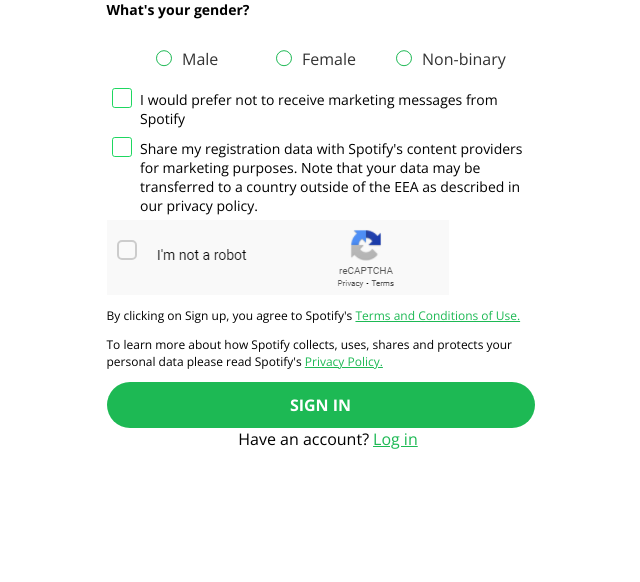
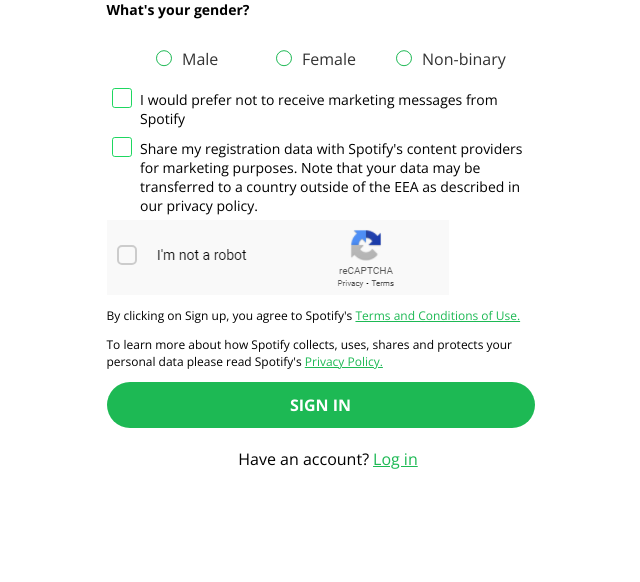
Before and after one commit to lucaperullo/Spotify-clone, a PHP site: page /signup.html in a window 1280 px wide. Shown: the part 1058-1640 px from the top of the page, without its empty margins (312-952 px from the left). Before the commit the page ends 1507 px from the top, so only its background shows below. Run offline with PHP 8.4, Linux system fonts and the light colour scheme.

Commit message:
polished login and sign up

```diff
--- a/signup.html
+++ b/signup.html
@@ -218,7 +218,7 @@
             >SIGN IN</a
           >
         </div>
-        <div>
+        <div style="margin-top: 20px">
           <span class="font-regular">Have an account?</span>
           <a class="font-regular greenlink" href="./index.html">Log in</a>
         </div>
--- a/styles/signup.css
+++ b/styles/signup.css
@@ -278,7 +278,7 @@ input[type="checkbox"]:checked + label:before {
   animation: spin 1s infinite linear;
 }
 .checkbox-container {
-  padding-top: 20px;
+  padding-top: 25px;
   padding-left: 10px;
 }
 .pass #fake-checkbox {
```
